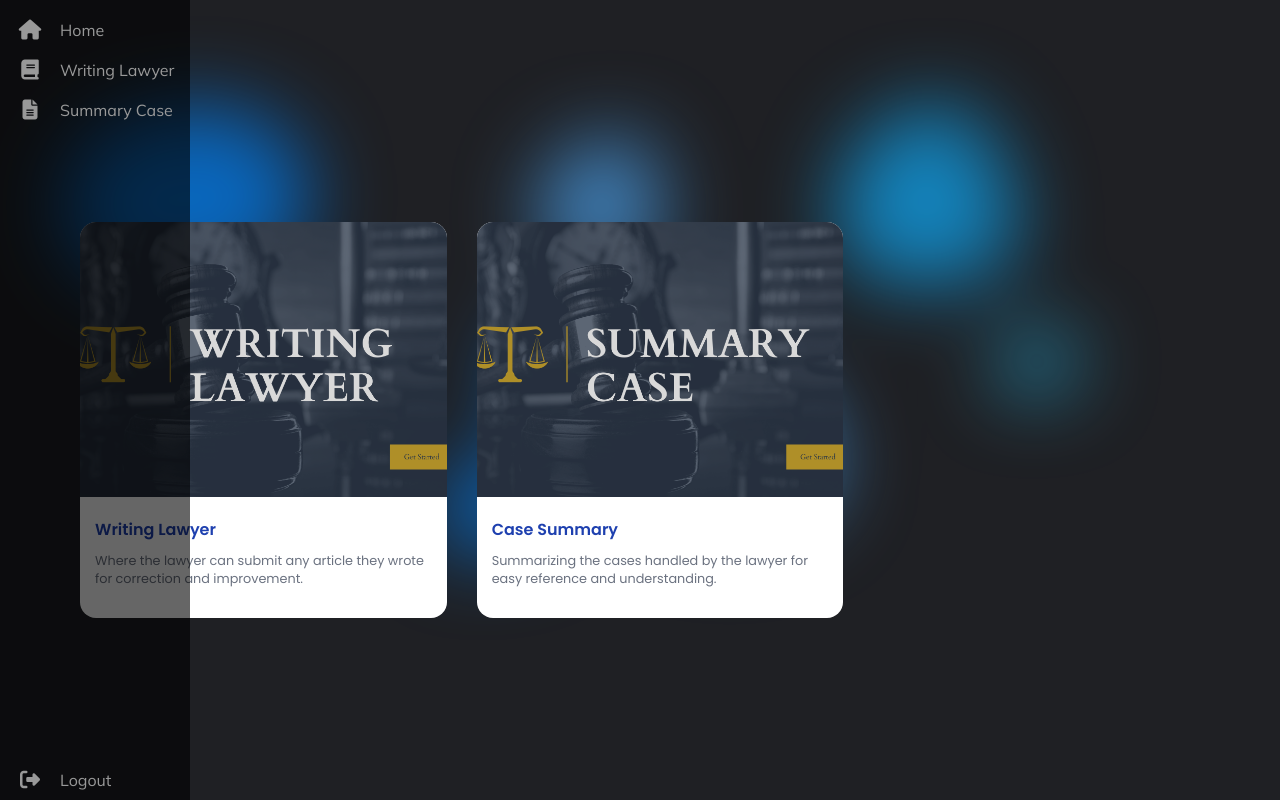
After one commit to HamaRegaya/LegiTech-AI, a Flask app: page /back in a window 1280 px wide. The commit adds this page. Run offline with Flask 3, Linux system fonts and the light colour scheme.

Commit message:
Back
Integrating the back template

```diff
--- a/app.py
+++ b/app.py
@@ -5,6 +5,16 @@ app = Flask(__name__)
 def home():
     return render_template("index.html")
 
+@app.route("/back")
+def back():
+    return render_template("index_back.html")
+
+@app.route("/Writinglawyer")
+def Writinglawyer():
+    return render_template("Writinglawyer.html")
+
+
+
 
 if __name__ == "__main__":
     app.run()
--- /dev/null
+++ b/static/css/style_back.css
@@ -0,0 +1,293 @@
+@import url("https://fonts.googleapis.com/css2?family=Mulish:wght@400;500;600&family=Poppins:wght@100;200;300;400;500;600;700;800;900&display=swap");
+
+/* DEFAULT VALUES */
+
+*,
+*::before,
+*::after {
+  margin: 0;
+  padding: 0;
+  box-sizing: border-box;
+}
+
+nav {
+  user-select:none;
+  -webkit-user-select:none;
+  -moz-user-select:none;
+  -ms-user-select:none;
+  -o-user-select:none;
+}
+
+nav > ul,
+nav > ul > li {
+  outline: 0;
+}
+
+nav > ul > li > a {
+ text-decoration: none;
+}
+
+body {
+  min-height: 100vh;
+  background: linear-gradient(90deg, #aea4e3, #d3ffe8);
+}
+
+/* MAIN MENU */
+
+.main-menu {
+  position:fixed;
+  top: 0;
+  left: 0;
+  height: 100%;
+  width: 60px;
+  overflow:hidden;
+  background: #0009;
+  transition: width .05s linear;
+  -webkit-transition: width .05s linear;
+  z-index: 10;
+  padding-top: 10px;
+}
+
+.main-menu:hover {
+  width: 190px;
+  overflow:visible;
+}
+
+.main-menu > ul > li {
+  position: relative;
+  display: block;
+  width: 180px;
+}
+
+.main-menu > ul > li > a {
+  display: flex;
+  flex-direction: row;
+  align-items: center;
+  justify-content: center;
+  color:#999;
+  font-size: 1rem;
+  transition:all 0.1s linear;
+  -webkit-transition:all 0.1s linear;
+  padding: 10px 0;
+}
+
+.nav-icon {
+  width: 60px;
+  height: 20px;
+  font-size: 20px;
+  text-align: center;
+}
+
+.nav-text {
+  width: 120px;
+  height: 20px;
+  font-family: "Mulish", sans-serif;
+}
+
+.logout {
+  position: absolute;
+  left: 0;
+  bottom: 0;
+}
+
+.main-menu li:hover > a, .main-menu li.active > a, .main-menu li > a:focus {
+  text-decoration: none;
+  color: #fff;
+  background-color: rgb(29, 79, 215, 0.7);
+}
+
+/* ANIMATED BACKGROUND */
+
+.container {
+	background:#1F2024;
+	min-height: 100vh;
+	overflow: hidden;
+	position: relative;
+  display: flex;
+  align-items: center;
+  justify-content: center;
+}
+
+.blob-c {
+	min-height: 100vh;
+	overflow: hidden;
+	position:absolute;
+	width: 100%;
+	filter: blur(40px);
+/*   background: rgba(255,255,255,0.1) */
+}
+
+.blob {
+	background:#26C3F9;
+	height: 60px;
+	width: 80px;
+	border-radius: 40% 50% 30% 40%;
+  animation: transform 18s ease-in-out infinite both alternate, movement_one 12s ease-in-out infinite both;
+	opacity:.7;
+	position: absolute;
+	left: 75%;
+	top: 40%;
+}
+
+.blob.one{
+	background:#0085FF;
+	height: 150px;
+	width: 200px;
+	left: 10px;
+	top: 10px;
+	transform: rotate(-180deg);
+	animation: transform 8s ease-in-out infinite both alternate, movement_two 20s ease-in-out infinite both;
+}
+
+.blob.two{
+	background:#4EAEFF;
+	height: 150px;
+	width: 150px;
+	left: 600px;
+	top: 250px;
+	transform: rotate(-180deg);
+	animation: transform 10s ease-in-out infinite both alternate, movement_two 10s ease-in-out infinite both;
+}
+
+.blob.three{
+	background:#0EAFFF;
+	height: 150px;
+	width: 150px;
+	left: 800px;
+	top: 30px;
+	transform: rotate(-180deg);
+	animation: transform 7s ease-in-out infinite both alternate, movement_two 23s ease-in-out infinite both;
+}
+
+.blob.four{
+	background:#4EAEFF;
+	height: 100px;
+	width: 100px;
+	left: 500px;
+	top: 60px;
+	transform: rotate(-180deg);
+	animation: transform 17s ease-in-out infinite both alternate, movement_two 12s ease-in-out infinite both;
+}
+
+.blob.five{
+	background:#0085FF;
+	height: 100px;
+	width: 80px;
+	left: 480px;
+	top: 250px;
+	transform: rotate(-180deg);
+	animation: transform 12s ease-in-out infinite both alternate, movement_two 18s ease-in-out infinite both;
+}
+
+.blob.six{
+	background:#0EAFFF;
+	height: 70px;
+	width: 100px;
+	left: 160px;
+	top: 400px;
+	transform: rotate(-180deg);
+	animation: transform 5s ease-in-out infinite both alternate, movement_two 7s ease-in-out infinite both;
+}
+
+.blob.seven{
+	background: #0085FF;
+	height: 70px;
+	width: 100px;
+	left: 400px;
+	top: 400px;
+	transform: rotate(-180deg);
+	animation: transform 5s ease-in-out infinite both alternate, movement_two 12s ease-in-out infinite both;
+}
+
+@keyframes transform
+{
+    0%,
+  100% { border-radius: 33% 67% 70% 30% / 30% 40% 70% 70%; }
+   20% { border-radius: 37% 63% 51% 49% / 37% 35% 35% 63%; }
+   40% { border-radius: 36% 64% 64% 36% / 64% 48% 52% 26%; }
+   60% { border-radius: 37% 63% 51% 49% / 30% 30% 70% 73%; }
+   80% { border-radius: 40% 60% 42% 58% / 51% 51% 49% 59%; }
+}
+
+@keyframes movement_one
+{
+    0%,
+  100% { transform: none; }
+   50% { transform: translate(50%, 20%) rotateY(10deg) scale(1); }
+}
+
+@keyframes movement_two
+{
+    0%,
+  500% { transform: none; }
+   50% { transform: translate(50%, 100%) rotate(-200deg) scale(1.3);}
+}
+
+
+/* CARD */
+
+section {
+  display: grid;
+  grid-template-columns: repeat(3, 1fr);
+  gap: 30px;
+  padding: 80px 40px 40px 80px;
+}
+
+.card {
+  width: min(100%, 500px);
+  background: rgba(255, 255, 255);
+  border-radius: 16px;
+  font-family: "Poppins", sans-serif;
+  z-index: 5;
+}
+
+.card > img {
+  display: block;
+  width: 100%;
+  max-width: 500px;
+  aspect-ratio: 4/3;
+  object-fit: cover;
+  object-position: 50% 50%;
+  border-radius: 16px 16px 0 0;
+  filter: contrast(70%);
+  transition: all 0.6s cubic-bezier(0.43, 0.41, 0.22, 0.91);
+}
+
+.card > img:hover {
+  filter: contrast(100%);
+}
+
+.card-content {
+  display: flex;
+  flex-direction: column;
+  padding: 20px 15px 20px;
+}
+
+.card-content > p {
+  margin-bottom: 10px;
+}
+
+.card-content > p:nth-child(1) {
+  font-size: 1rem;
+  font-weight: 600;
+  margin-bottom: 10px;
+  color: #1e40af;
+}
+
+.card-content > p:nth-child(2) {
+  font-size: 0.8rem;
+  font-weight: 400;
+  color: #6b7280;
+}
+
+@media (max-width: 900px) {
+  section {
+     grid-template-columns: repeat(2, 1fr);
+  }
+}
+
+@media (max-width: 500px) {
+  section {
+     grid-template-columns: repeat(1, 1fr);
+  }
+}
--- /dev/null
+++ b/static/js/script.js
@@ -0,0 +1,14 @@
+/*
+Resource: Interesting Facts On The Colour Blue - https://www.janelockhart.com/blog/interesting-facts-colour-blue/
+*/
+
+const listItems = document.querySelectorAll(".main-menu li");
+
+listItems.forEach((listItem) => {
+  listItem.addEventListener("click", () => {
+    listItems.forEach((otherItem) => {
+      otherItem.classList.remove('active')
+    })
+    listItem.classList.add('active')
+  });
+});
--- a/templates/index.html
+++ b/templates/index.html
@@ -61,7 +61,7 @@
 						</h1>
             <!-- <h1 class="mb-4">Attorneys Fighting For Your Freedom</h1> -->
             <p class="mb-4">We have help thousands of people to get relief from national wide fights wrongfull denials. Now they trusted legalcare attorneys</p>
-            <p><a href="#" class="btn btn-primary mr-md-4 py-2 px-4">Get Legal Advice <span class="ion-ios-arrow-forward"></span></a></p>
+            <p><a href="/back" class="btn btn-primary mr-md-4 py-2 px-4">Get Legal Advice <span class="ion-ios-arrow-forward"></span></a></p>
           </div>
         </div>
       </div>
--- /dev/null
+++ b/templates/index_back.html
@@ -0,0 +1,93 @@
+<!DOCTYPE html>
+<html lang="en" >
+<head>
+  <meta charset="UTF-8">
+  <title>Legitech Ai</title>
+  <link rel="stylesheet" href="https://cdnjs.cloudflare.com/ajax/libs/font-awesome/6.4.2/css/all.min.css" /><link rel="stylesheet" href="static/css/style_back.css">
+
+</head>
+<body>
+<!-- partial:index.partial.html -->
+<body>
+    <nav class="main-menu">
+      <ul>
+        <li>
+          <a href="/back">
+            <i class="fa fa-home nav-icon"></i>
+            <span class="nav-text">Home</span>
+          </a>
+        </li>
+
+
+
+        <li>
+          <a href="/Writinglawyer">
+            <i class="fa fa-book nav-icon"></i>
+            <span class="nav-text">Writing Lawyer</span>
+          </a>
+        </li>
+
+        <li>
+          <a href="#">
+            <i class="fa fa-file-text nav-icon"></i>
+            <span class="nav-text">Summary Case</span>
+          </a>
+        </li>
+
+      </ul>
+
+      <ul class="logout">
+
+
+        <li>
+          <a href="#">
+            <i class="fa fa-right-from-bracket nav-icon"></i>
+            <span class="nav-text">
+              Logout
+            </span>
+          </a>
+        </li>
+      </ul>
+   </nav>
+
+
+   <div class="container">
+    <div class="blob-c">
+      <div class="blob"></div>
+      <div class="blob one"></div>
+      <div class="blob two"></div>
+      <div class="blob three"></div>
+      <div class="blob four"></div>
+      <div class="blob five"></div>
+      <div class="blob six"></div>
+      <div class="blob seven"></div>
+    </div>
+
+    <section>
+      <div class="card">
+        <img src="static/images/1.png" alt="image" />
+
+        <div class="card-content">
+          <p>Writing Lawyer</p>
+          <p>Where the lawyer can submit any article they wrote for correction and improvement.</p>
+        </div>
+      </div>
+
+      <div class="card">
+        <img src="static/images/2.png" alt="image" />
+
+        <div class="card-content">
+          <p>Case Summary</p>
+          <p>Summarizing the cases handled by the lawyer for easy reference and understanding.</p>
+        </div>
+      </div>
+    </section>
+  </div>
+
+
+</body>
+<!-- partial -->
+  <script  src="static/js/script.js"></script>
+
+</body>
+</html>
```
Also changed, not shown: templates/Writinglawyer.html (added, +79 -0 lines), static/images/1.png (added), static/images/2.png (added), 1 other file.
